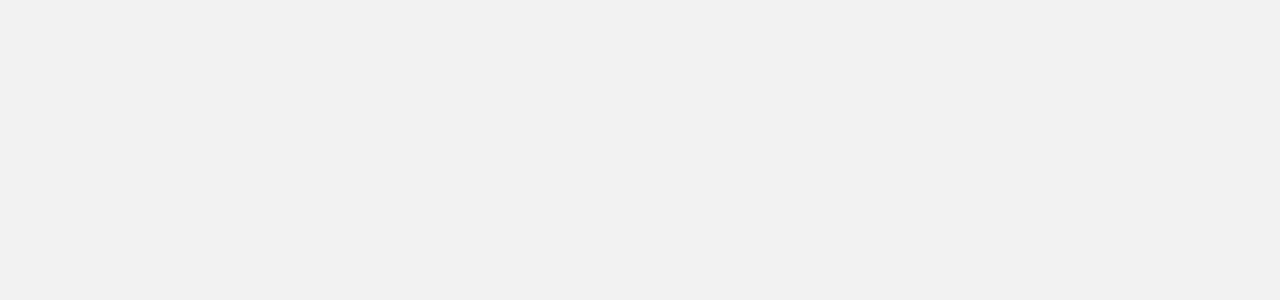
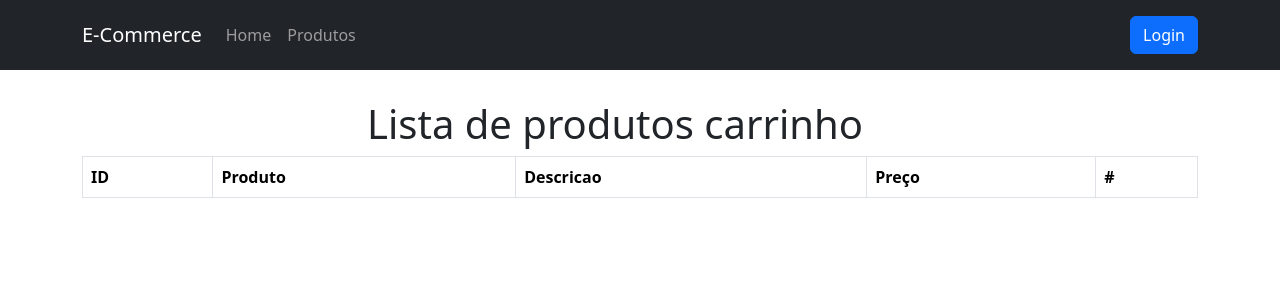
Before and after one commit to vilardo22/ecomerceHarve, a React (Create React App) app: page /carrinho in a window 1280 px wide. Before the commit this address had no page. Shown: the top 300 px of the page. Built offline with nearby package versions, Linux system fonts and the light colour scheme.

Commit message:
adicionado carrinho

```diff
--- a/package.json
+++ b/package.json
@@ -7,7 +7,10 @@
     "@testing-library/react": "^13.4.0",
     "@testing-library/user-event": "^13.5.0",
     "axios": "^1.5.1",
+    "bootstrap": "^5.3.2",
+    "font-awesome": "^4.7.0",
     "react": "^18.2.0",
+    "react-bootstrap": "^2.9.0",
     "react-dom": "^18.2.0",
     "react-router-dom": "^6.16.0",
     "react-scripts": "5.0.1",
--- a/src/App.js
+++ b/src/App.js
@@ -3,13 +3,15 @@
 import "react-toastify/dist/ReactToastify.css";
 import { ToastContainer } from "react-toastify";
 import { RouteApp } from './router/Rotas';
+import CarrinhoContextProvider, { CarrinhoContext } from "./hooks/CarrinhoContext";
 
 function App() {
   return (
     < >
+    <CarrinhoContextProvider>
       <RouteApp/>
       <ToastContainer />
-
+      </CarrinhoContextProvider>
     </>
   );
 }
--- a/src/Components/CardProduto.jsx
+++ b/src/Components/CardProduto.jsx
@@ -1,16 +1,17 @@
-import React from "react";
+import React, { useContext } from "react";
 import { toast } from "react-toastify";
 //import api from "../_Service/api";
 import Styles from "./cardproduto.module.css"; // Importe seu arquivo CSS
+import { CarrinhoContext } from "../hooks/CarrinhoContext";
 
 function CardProduto({ produto }) {
-  async function adicionarProdutoAoCarrinho(id) {
+  const {adicionarCarrinho} = useContext(CarrinhoContext)
+  async function adicionarProdutoAoCarrinho(idProduto, nomeProduto, precoProduto, descricaoProduto) {
     try {
-      // Lógica para adicionar o produto ao carrinho aqui
-      // Você pode fazer uma chamada API para adicionar o produto ao carrinho, por exemplo
-      // Certifique-se de implementar essa lógica conforme necessário
-      // Em caso de erro, você pode mostrar uma mensagem de erro com toast.error
-      toast.success("Produto adicionado ao carrinho com sucesso!");
+
+      adicionarCarrinho(
+        {idProduto, nomeProduto, precoProduto, descricaoProduto}
+      )
     } catch (error) {
       toast.error("Erro ao adicionar o produto ao carrinho.");
     }
@@ -21,7 +22,7 @@ function CardProduto({ produto }) {
       <img src={produto.image} alt={produto.title} />
       <h3>{produto.title}</h3>
       <p>Preço: R$ {produto.price}</p>
-      <button onClick={() => adicionarProdutoAoCarrinho(produto.id)}>Adicionar ao Carrinho</button>
+      <button onClick={() => adicionarProdutoAoCarrinho(produto.id, produto.title, produto.price, produto.category)}>Adicionar ao Carrinho</button>
     </div>
   );
 }
--- a/src/Components/GerenciadorLogin.jsx
+++ b/src/Components/GerenciadorLogin.jsx
@@ -0,0 +1,81 @@
+import { useContext, useEffect, useState } from "react";
+import { Badge, Button, Col, Row } from "react-bootstrap";
+import { CarrinhoContext } from "../hooks/CarrinhoContext";
+
+function GerenciadorLogin()
+{
+  const [token, setToken] = useState(null);
+  const [nomeUsario, setNomeUsario] = useState(null);
+  const [emailUsuario, setEmailUsuario] = useState(null);
+
+  const [numeroProdutosCarrinho, setNumeroProdutosCarrinho] = useState(0);
+  const { listaProdutosCarrinho } = useContext(CarrinhoContext);
+
+  useEffect(() => {
+    const quantidadeProdutos = listaProdutosCarrinho.length;
+    setNumeroProdutosCarrinho(quantidadeProdutos);
+  }, [listaProdutosCarrinho]);
+
+  useEffect(() => {
+    pegarDadosLocalStorage();
+  }, []);
+
+  function pegarDadosLocalStorage() {
+    const token = localStorage.getItem("token");
+    const nomeUsuario = localStorage.getItem("nomeUsuario");
+    const emailUsario = localStorage.getItem("emailUsario");
+    setToken(token);
+    setNomeUsario(nomeUsuario);
+    setEmailUsuario(emailUsario);
+  }
+
+  function removerDadosLocalStorage() {
+    localStorage.removeItem("token");
+    localStorage.removeItem("nomeUsuario");
+    localStorage.removeItem("emailUsario");
+    pegarDadosLocalStorage();
+  }
+
+  if (!token) {
+    return (
+      <Row>
+        <Col md={12}>
+          <a href="/login">
+            <Button variant="primary">Login</Button>{" "}
+          </a>
+        </Col>
+      </Row>
+    );
+  }
+
+  return (
+    <Row>
+       <Col md={2}>
+        <a href="/carrinho">
+          <Badge
+            style={{
+              position: "absolute",
+              marginLeft: "20px",
+              marginTop: "-8px",
+            }}
+            bg="success"
+          >
+            {numeroProdutosCarrinho}
+          </Badge>
+          <i className="fa fa-shopping-cart fa-2x"> </i>
+        </a>
+      </Col>
+      <Col md={7}>
+        <i className="fa fa-user"> {nomeUsario}</i>
+        <i className="fa fa-at"> {emailUsuario}</i>
+      </Col>
+      <Col md={2}>
+        <Button variant="danger" onClick={() => removerDadosLocalStorage()}>
+          Sair
+        </Button>{" "}
+      </Col>
+    </Row>
+  );
+}
+
+export { GerenciadorLogin };
--- a/src/Components/Header.jsx
+++ b/src/Components/Header.jsx
@@ -1,23 +1,29 @@
-import React from 'react'
-import Styles from "./header.module.css"
+import { Container, Nav,  Navbar } from "react-bootstrap";
+import { GerenciadorLogin } from "./GerenciadorLogin";
 
-const Header = () => {
+
+
+
+function Header(props) {
   return (
-    <nav className={Styles.navbar}>
-    <div className={Styles.logo}>
-      <img src="logo.png" alt="Logo" />
-    </div>
-    <div className={Styles.navbuttons}>
-      <a href="/login">Login</a>
-      <a href="#">Botão 2</a>
-      <a href="#">Botão 3</a>
-      <a href="#">Botão 4</a>
-      <a href="#">Botão 5</a>
-    </div>
-
-  </nav>
-
-  )
+    <Container>
+      <Navbar bg="dark" variant="dark" fixed="top">
+        <Container>
+          <Navbar.Brand href="/home">E-Commerce</Navbar.Brand>
+          <Nav className="me-auto">
+            <Nav.Link href="/">Home</Nav.Link>
+            <Nav.Link href="/produtos">Produtos</Nav.Link>
+          </Nav>
+          <Navbar.Collapse className="justify-content-end">
+            <Navbar.Text>
+              <GerenciadorLogin />
+            </Navbar.Text>
+          </Navbar.Collapse>
+        </Container>
+      </Navbar>
+      <div style={{ marginTop: "100px" }}>{props.children}</div>
+    </Container>
+  );
 }
 
-export default Header
+export default Header;
--- /dev/null
+++ b/src/hooks/CarrinhoContext.js
@@ -0,0 +1,67 @@
+import { createContext, useEffect, useState } from "react";
+import { toast } from "react-toastify";
+
+export const CarrinhoContext = createContext();
+
+function CarrinhoContextProvider({ children }) {
+  const [listaProdutosCarrinho, setListaProdutosCarrinho] = useState([]);
+
+  useEffect(() => {
+    buscarProdutosLocaStorage();
+  }, []);
+  function buscarProdutosLocaStorage() {
+    const produtosLocalStorage = localStorage.getItem("carrinho_produtos");
+
+    if (produtosLocalStorage) {
+      const produtosProdutos = JSON.parse(produtosLocalStorage);
+      setListaProdutosCarrinho(produtosProdutos);
+    }
+  }
+
+  function salvarProdutos(lista) {
+    setListaProdutosCarrinho(lista);
+    const listaDeProdutos = JSON.stringify(lista);
+    localStorage.setItem("carrinho_produtos", listaDeProdutos);
+  }
+
+  const adicionarCarrinho = async (produto) => {
+    const qtdProdutosNoCarrinho = listaProdutosCarrinho.filter(
+      (item) => item.idProduto == produto.idProduto
+    );
+    if (qtdProdutosNoCarrinho.length > 0) {
+      return toast.error("Produto já esta no seu carrinho", {
+        position: "top-center",
+        autoClose: 5000,
+        hideProgressBar: false,
+        closeOnClick: true,
+        pauseOnHover: true,
+        draggable: true,
+        progress: undefined,
+        theme: "light",
+      });
+    }
+
+    const listaProdutosAtualizado = [produto, ...listaProdutosCarrinho];
+    salvarProdutos(listaProdutosAtualizado);
+    toast.success("Produto adicionado ao carrinho com sucesso!");
+  };
+  function removerProduto(idProduto) {
+    const listaProdutosAtualizado = listaProdutosCarrinho.filter(
+      (item) => item.idProduto != idProduto
+    );
+
+    salvarProdutos(listaProdutosAtualizado);
+
+
+  }
+
+  return (
+    <CarrinhoContext.Provider
+      value={{ listaProdutosCarrinho, adicionarCarrinho, removerProduto }}
+    >
+      {children}
+    </CarrinhoContext.Provider>
+  );
+}
+
+export default CarrinhoContextProvider;
--- a/src/index.js
+++ b/src/index.js
@@ -3,11 +3,15 @@ import ReactDOM from 'react-dom/client';
 import './index.css';
 import App from './App';
 import reportWebVitals from './reportWebVitals';
-
+import 'bootstrap/dist/css/bootstrap.min.css';
 const root = ReactDOM.createRoot(document.getElementById('root'));
 root.render(
   <React.StrictMode>
     <App />
+    <link
+  rel="stylesheet"
+  href="https://maxcdn.bootstrapcdn.com/font-awesome/4.7.0/css/font-awesome.min.css"
+/>
   </React.StrictMode>
 );
 
--- /dev/null
+++ b/src/pages/Carrinho.jsx
@@ -0,0 +1,67 @@
+import { useContext, useEffect, useState } from "react";
+import { Button, Col, Row, Table } from "react-bootstrap";
+import { CarrinhoContext } from "../hooks/CarrinhoContext";
+import Header from "../Components/Header";
+
+function Carrinho() {
+  const { listaProdutosCarrinho, removerProduto } = useContext(CarrinhoContext);
+  const [produtosCarrinho, setProdutosCarrinho] = useState([]);
+
+  useEffect(() => {
+    console.log("BUSCAR CAAAR", listaProdutosCarrinho);
+    if (listaProdutosCarrinho) {
+      setProdutosCarrinho(listaProdutosCarrinho);
+    }
+  }, [listaProdutosCarrinho]);
+
+  return (
+    <>
+      <Header>
+        <Row className="justify-content-md-center">
+          <Col md={6}>
+            <h1>Lista de produtos carrinho </h1>
+          </Col>
+        </Row>
+        <Row>
+          <Col>
+            <Table striped bordered hover>
+              <thead>
+                <tr>
+                  <th>ID</th>
+                  <th>Produto</th>
+                  <th>Descricao</th>
+                  <th>Preço</th>
+                  <th>#</th>
+                </tr>
+              </thead>
+              <tbody>
+                {produtosCarrinho.map((produtoCarrinho, index) => {
+                  return (
+                    <tr>
+                      <td> {produtoCarrinho.idProduto}</td>
+                      <td> {produtoCarrinho.nomeProduto}</td>
+                      <td> {produtoCarrinho.descricaoProduto}</td>
+                      <td> {produtoCarrinho.precoProduto} R$</td>
+                      <td>
+                        <Button
+                          onClick={() =>
+                            removerProduto(produtoCarrinho.idProduto)
+                          }
+                          variant="danger"
+                        >
+                          Remover
+                        </Button>
+                      </td>
+                    </tr>
+                  );
+                })}
+              </tbody>
+            </Table>
+          </Col>
+        </Row>
+      </Header>
+    </>
+  );
+}
+
+export { Carrinho };
--- a/src/router/Rotas.jsx
+++ b/src/router/Rotas.jsx
@@ -1,6 +1,7 @@
 import { BrowserRouter, Route, Routes } from "react-router-dom";
 import { Login } from "../pages/Login";
 import Home from "../pages/Home";
+import { Carrinho } from "../pages/Carrinho";
 
 export function RouteApp() {
   return (
@@ -8,7 +9,7 @@ export function RouteApp() {
       <Routes>
         <Route path="/" element={<Home />} />
         <Route path="/login" element={<Login/>} />
-        {/* <Route path="/produtos" element={<Produto />} /> */}
+        <Route path="/carrinho" element={<Carrinho/>} />
       </Routes>
     </BrowserRouter>
   );
```
Also changed, not shown: 1 other file (tests, documents, lock files or other folders).
